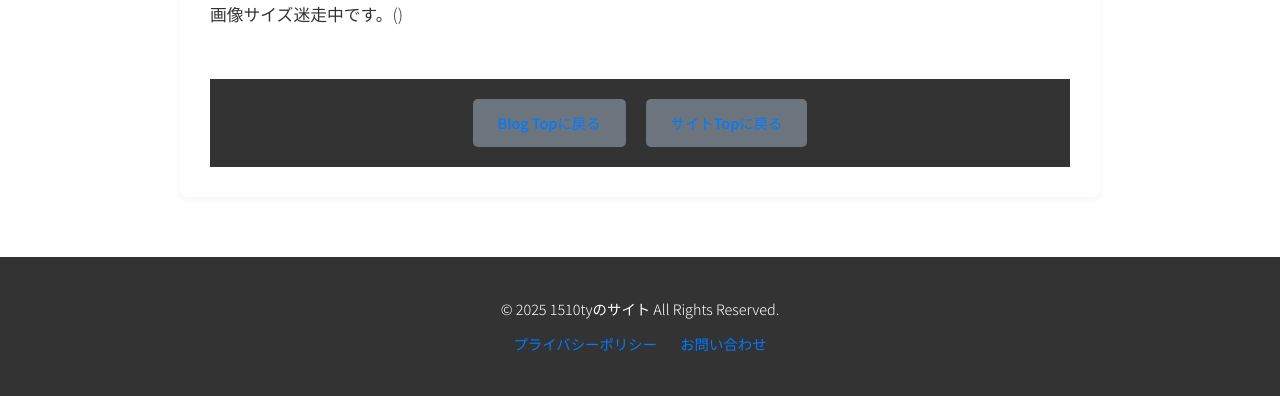
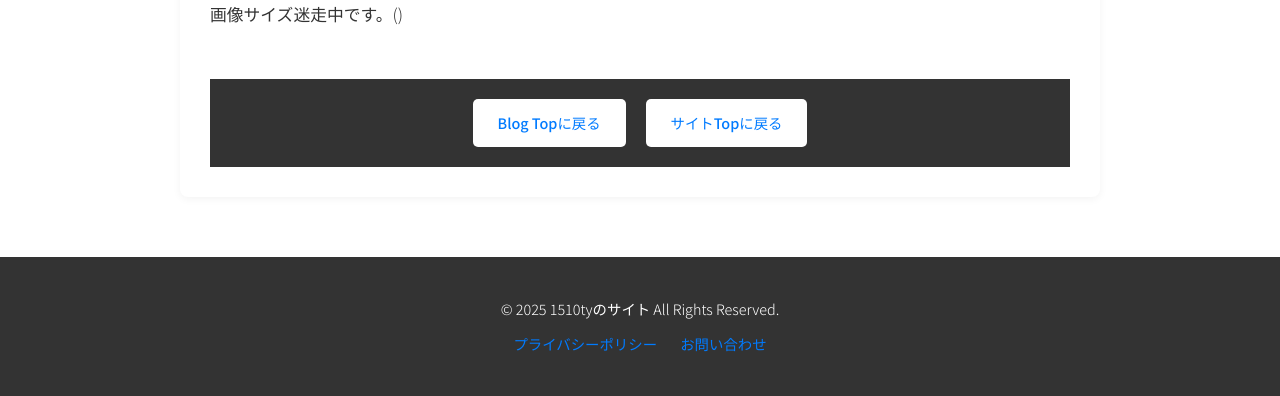
Before and after one commit to 1510ty/1510ty.github.io, a PHP site: a page that uses Blog/2025/06/04/アップローダーどうしよう～・画像テスト類/index.html in a window 1280 px wide. Shown: the part 2788-3184 px from the top of the page. Run offline with PHP 8.4, Linux system fonts and the light colour scheme.

Commit message:
ボタンデザイン改善。

```diff
--- a/CSS/style.css
+++ b/CSS/style.css
@@ -477,7 +477,7 @@ header .container {
 .button {
     display: inline-block;
     padding: 12px 25px;
-    background-color: #6c757d; /* ここを灰色に変更しました */
+    background-color: #fff; /* ここを灰色に変更しました */
     color: #fff; /* 文字色を白に強制 */
     border-radius: 5px;
     text-decoration: none; /* ここで下線を強制的に非表示 */
```
